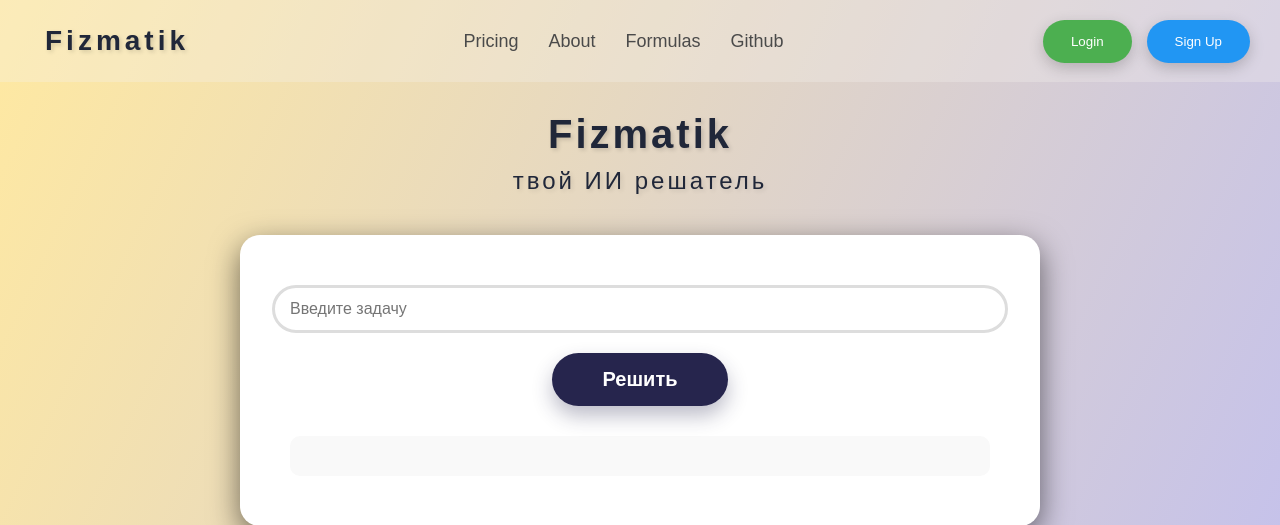
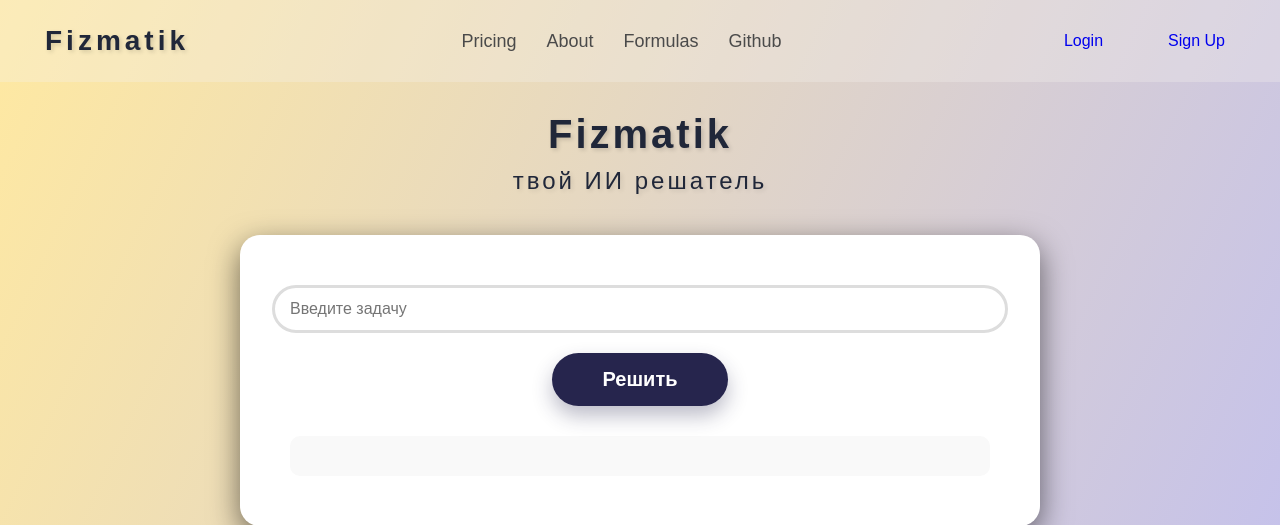
Before and after one commit to Kingrane/Fizmatik, a Flask app: page / in a window 1280 px wide. Shown: the top 525 px of the page. Run offline with Flask 3, Linux system fonts and the light colour scheme; some web fonts are replaced.

Commit message:
Update index.html

```diff
--- a/templates/index.html
+++ b/templates/index.html
@@ -22,8 +22,8 @@
            <a href="https://github.com/Kingrane/Fizmatik" target="_blank" rel="noopener noreferrer">Github</a>
         </div>
         <div class="auth">
-            <button class="login">Login</button>
-            <button class="signup">Sign Up</button>
+            <a href="{{ url_for('login') }}" class="login-btn">Login</a>
+            <a href="{{ url_for('signup') }}" class="signup-btn">Sign Up</a>
         </div>
     </div>
 
```
